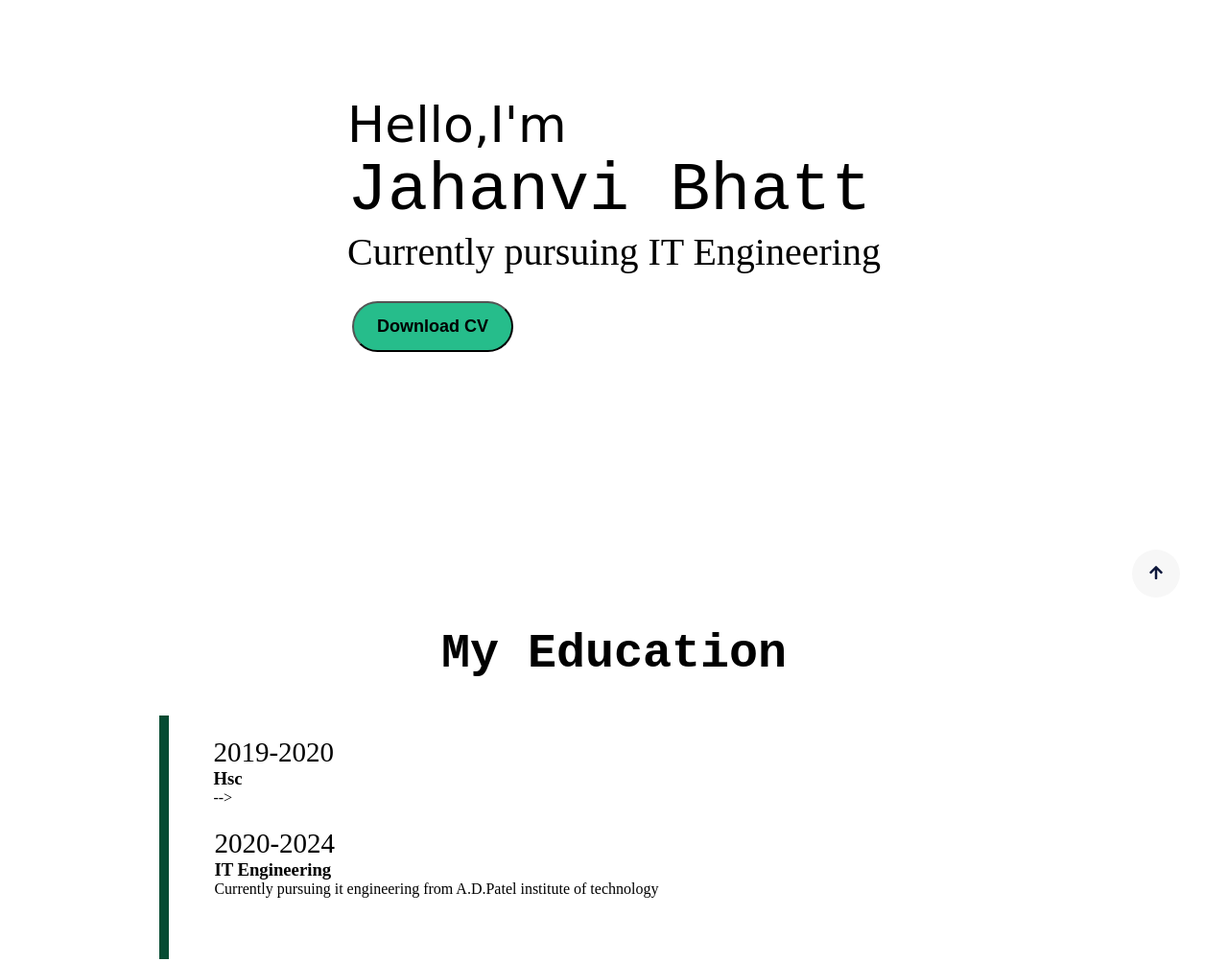
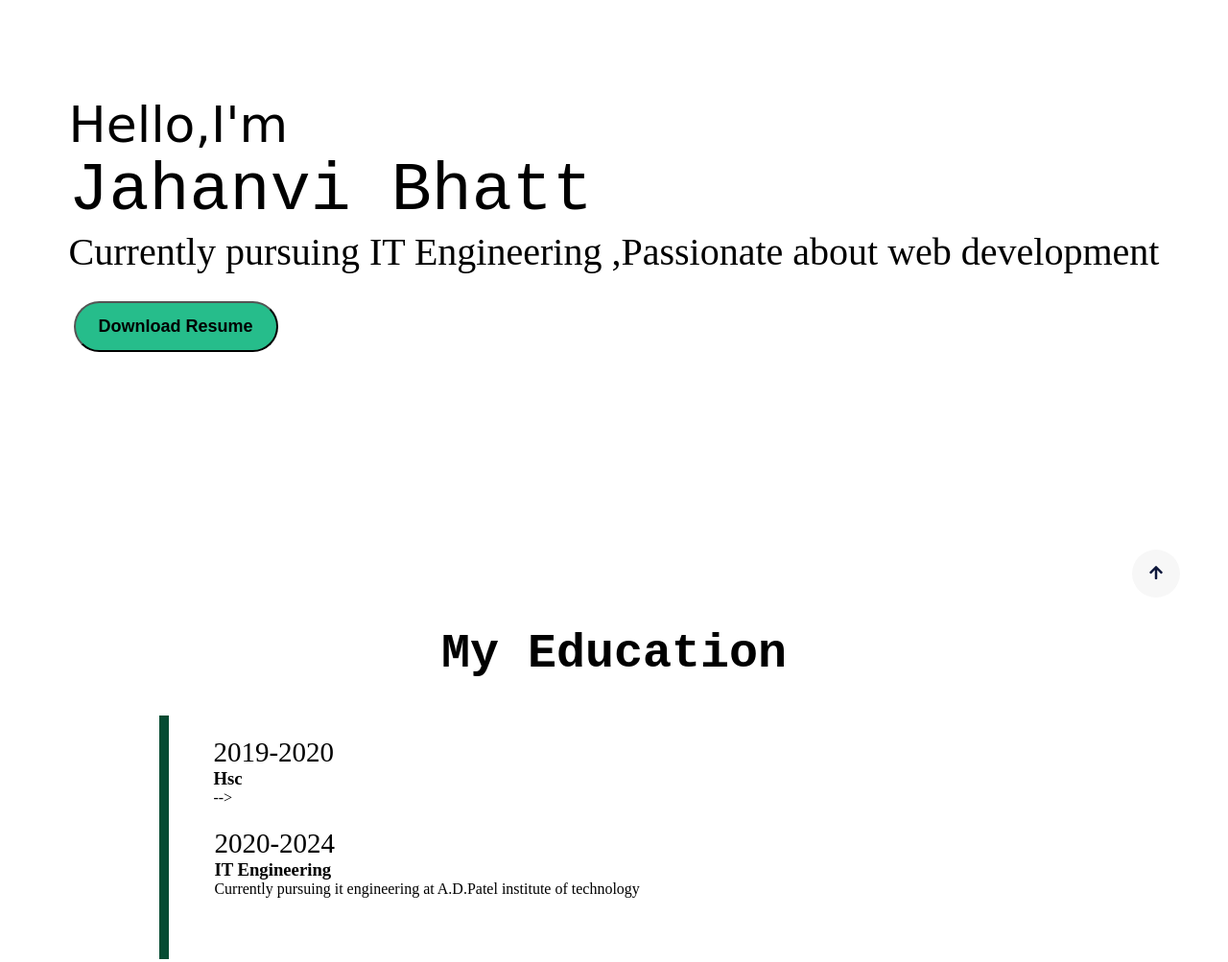
Before and after one commit to jahanviii/html_css_practice, a plain HTML site: page index.html in a window 1280 px wide. Shown: the part 137-1140 px from the top of the page at 96% size. Drawn offline with Linux system fonts and the light colour scheme; a web font is replaced by a local one.

Commit message:
Update index.html

```diff
--- a/index.html
+++ b/index.html
@@ -31,9 +31,9 @@
         <div class="prsnl">
           <div class="hi">Hello,I'm</div>
           <div class="nm">Jahanvi Bhatt </div>
-          <div class="abt">Currently pursuing IT Engineering </div>
+          <div class="abt">Currently pursuing IT Engineering ,Passionate about web development</div>
           <div class="btns">
-            <a href="/resumewebsite/cv.txt" target="_blank"><button>Download CV</button></a>
+            <a href="/resumewebsite/cv.txt" target="_blank"><button>Download Resume</button></a>
           </div>
         </div>
       </div>
@@ -49,7 +49,7 @@
       <div class="yr">
       <p style="font-size:29px ;">2020-2024</p>
       <h3>IT Engineering</h3>
-      <p>Currently pursuing it engineering from A.D.Patel institute of technology</p>
+      <p>Currently pursuing it engineering at A.D.Patel institute of technology</p>
     </div>
     </div>
     </section>
```
